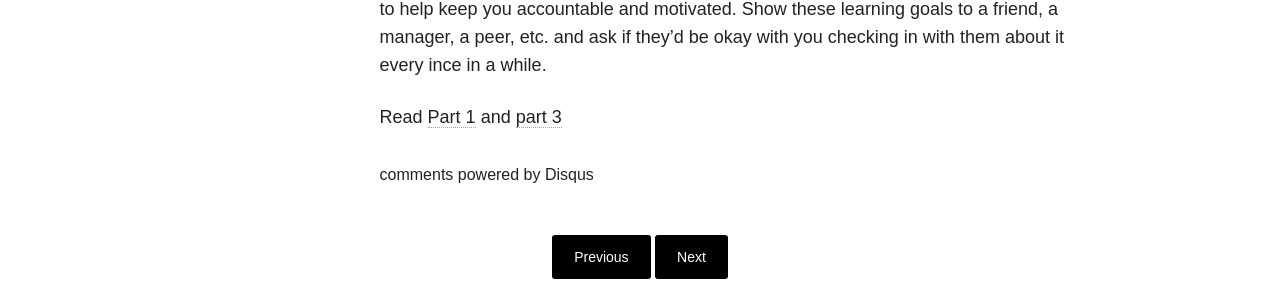
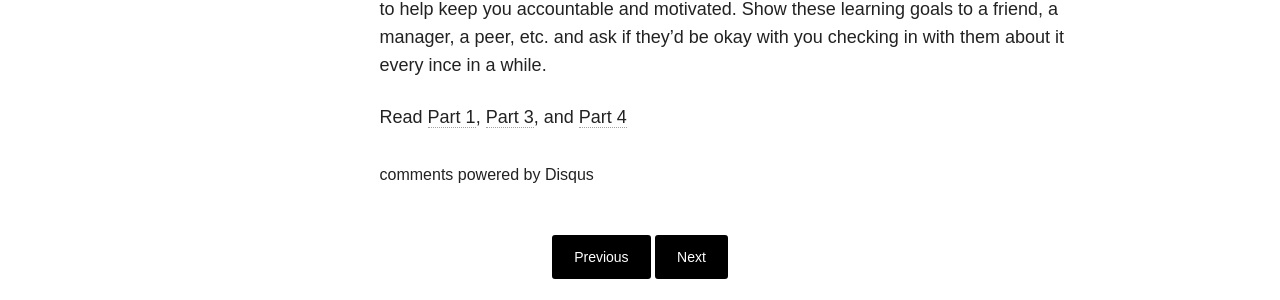
Before and after one commit to asheren/asheren.github.io, a Jekyll site: the page built from _posts/blog/2017-02-05-hack-your-workday-p2.md, in a window 1280 px wide and 900 px high, scrolled down 1590 px. Shown: the part 405-705 px from the top of the window. Built offline with Jekyll 4.4.1, drawn with Linux system fonts in a browser that asks for light colours; nearby versions of some CDN libraries; comment, search, counter and statistics services are not loaded.

Commit message:
Update 2017-02-05-hack-your-workday-p2.md

```diff
--- a/_posts/blog/2017-02-05-hack-your-workday-p2.md
+++ b/_posts/blog/2017-02-05-hack-your-workday-p2.md
@@ -52,4 +52,4 @@
 
 Finally, show these new, beautiful, wonderful goals to a few people. You need some allies to help keep you accountable and motivated. Show these learning goals to a friend, a manager, a peer, etc. and ask if they'd be okay with you checking in with them about it every ince in a while.
 
-Read [Part 1](http://daydreamsinruby.com/hack-your-workday-p1/) and [part 3](http://daydreamsinruby.com/hack-your-workday-p3/)
+Read [Part 1](http://daydreamsinruby.com/hack-your-workday-p1/), [Part 3](http://daydreamsinruby.com/hack-your-workday-p3/), and [Part 4](http://daydreamsinruby.com/hack-your-workday-p4/)
```
